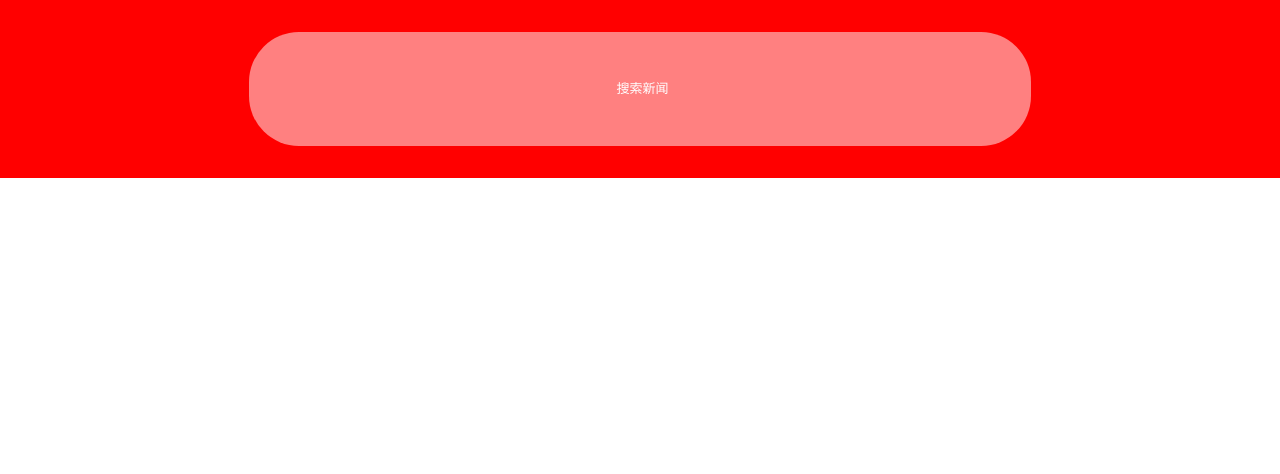
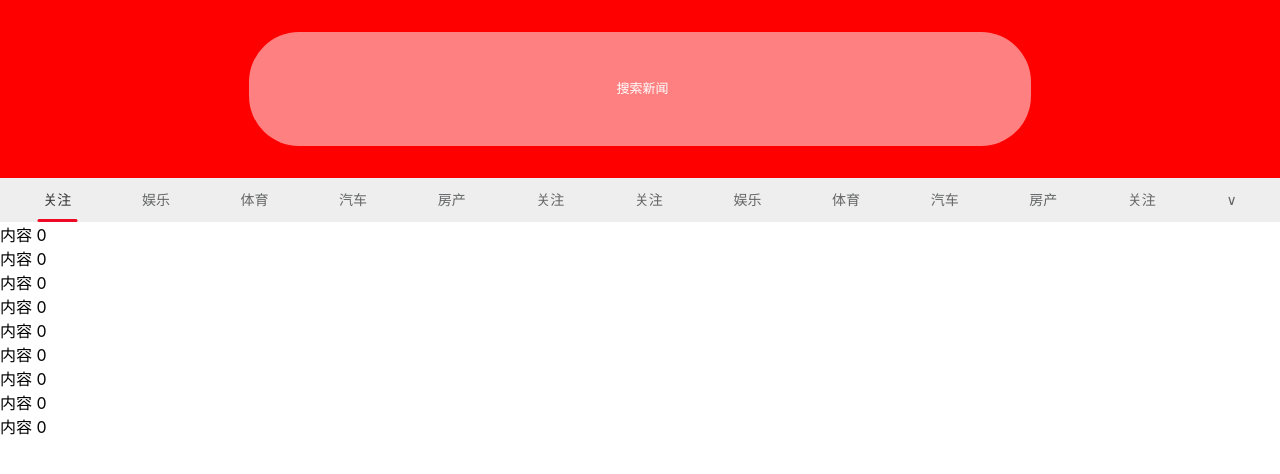
Before and after one commit to itcast-hsian/news-43, a Vue app: page / in a window 1280 px wide. Shown: the top 474 px of the page. Built offline with nearby package versions, Linux system fonts and the light colour scheme; a small style sheet from the web is missing.

Commit message:
给van-tab添加一个背景颜色

```diff
--- a/src/views/Index.vue
+++ b/src/views/Index.vue
@@ -11,12 +11,38 @@
                 <span class="iconfont iconwode"></span>
             </router-link>
         </div>
+
+        <!-- tab栏切换 -->
+        <!-- v-model：就是当前的索引值，是唯一的，比较类似于for循环的key -->
+        <!-- sticky：是否使用粘性定位布局 -->
+        <!-- swipeable: 是否开启手势滑动切换 -->
+        <van-tabs v-model="active" sticky swipeable>
+            <van-tab v-for="(item, index) in categories" :key="index" :title="item">
+                <div>
+                    <p>内容 {{ index }}</p>
+                    <p>内容 {{ index }}</p>
+                    <p>内容 {{ index }}</p>
+                    <p>内容 {{ index }}</p>
+                    <p>内容 {{ index }}</p>
+                    <p>内容 {{ index }}</p>
+                    <p>内容 {{ index }}</p>
+                    <p>内容 {{ index }}</p>
+                    <p>内容 {{ index }}</p>
+                </div>
+            </van-tab>
+        </van-tabs>
     </div>
 </template>
 
 <script>
 export default {
-
+    data(){
+        return {
+            // 菜单的数据
+            categories: ['关注','娱乐','体育','汽车','房产','关注',
+            '关注','娱乐','体育','汽车','房产','关注', "∨"]
+        }
+    }
 }
 </script>
 
@@ -59,4 +85,10 @@ export default {
         font-size: 20px;
     }
 }
+
+// 重置vant组件的样式
+// 如果在scoped声明中去修改第三方库的class样式，必须要在前面添加/deep/
+/deep/ .van-tabs__nav{
+    background: #eee;
+}
 </style>
```
